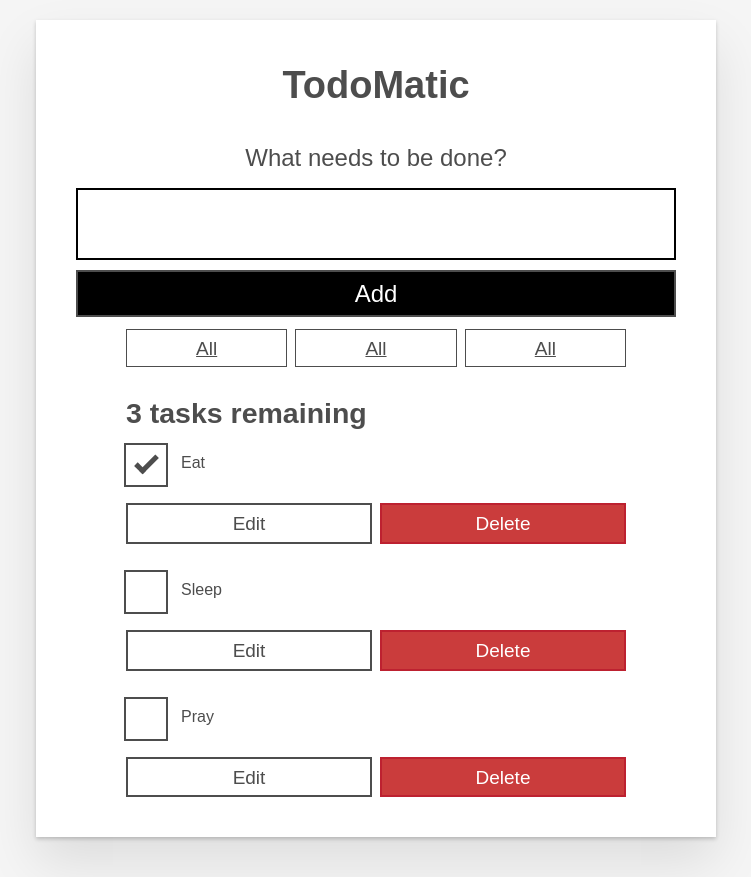
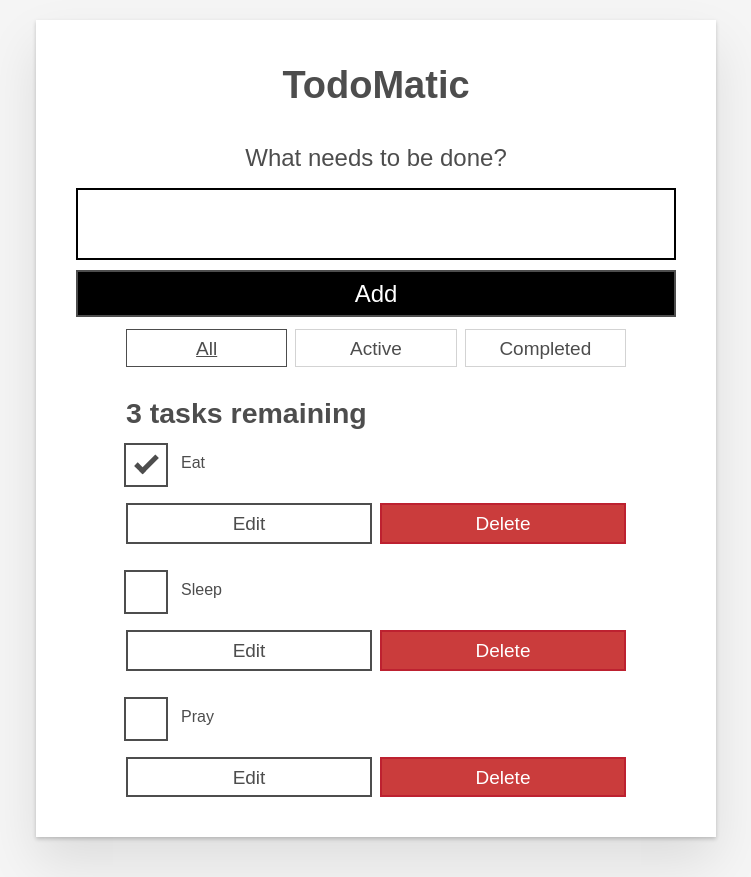
Before and after one commit to CalderonVasquez/things-to-buy, a React (Vite) app: page / in a window 1280 px wide. Shown: the whole page, without its empty margins (264-1015 px from the left). Built offline with nearby package versions, Linux system fonts and the light colour scheme.

Commit message:
add filterButton functionality

```diff
--- a/src/App.jsx
+++ b/src/App.jsx
@@ -5,8 +5,17 @@ import Form from "./components/Form";
 import FilterButton from "./components/FilterButton";
 import { nanoid } from "nanoid"
 
+const FILTER_MAP = {
+  All: () => true,
+  Active: (task) => !task.completed,
+  Completed: (task) => task.completed,
+}
+
+const FILTER_NAME = Object.keys(FILTER_MAP)
+
 const App = (props) => {
   const [tasks, setTasks] = useState(props.tasks)
+  const [filter, setFilter] = useState("All")
 
   const addTask = (name) => {
     const newTasks = { id: `todo-${nanoid()}`, name, completed: false }
@@ -27,7 +36,9 @@ const App = (props) => {
     setTasks(remainingTasks => remainingTasks.filter(task => id !== task.id))
   }
 
-  const taskList = tasks.map(task =>
+  const taskList = tasks
+    .filter(FILTER_MAP[filter])
+    .map(task =>
     <Todo
       key={task.id}
       name={task.name}
@@ -39,6 +50,15 @@ const App = (props) => {
     />
   )
 
+  const filterList = FILTER_NAME.map(name =>
+    <FilterButton
+      key={name}
+      name={name}
+      isPressed={name === filter}
+      setFilter={() => setFilter(name)}
+    />
+  )
+
   const taskNoun = taskList.length === 1 ? "task" : "tasks";
   const headingText = `${taskList.length} ${taskNoun} remaining`
 
@@ -47,9 +67,7 @@ const App = (props) => {
       <h1>TodoMatic</h1>
       <Form addTask={addTask} />
       <div className="filters btn-group stack-exception">
-        <FilterButton />
-        <FilterButton />
-        <FilterButton />
+        {filterList}
       </div>
       <h2 id="list-heading">{headingText}</h2>
       <ul
--- a/src/components/FilterButton.jsx
+++ b/src/components/FilterButton.jsx
@@ -1,9 +1,14 @@
+/* eslint-disable react/prop-types */
 
-const FilterButton = () => {
+const FilterButton = ({name, isPressed, setFilter}) => {
     return (
-        <button type="button" className="btn toggle-btn" aria-pressed="true">
+        <button
+            type="button"
+            className="btn toggle-btn"
+            aria-pressed={isPressed}
+            onClick={setFilter}>
             <span className="visually-hidden">Show </span>
-            <span>all</span>
+            <span>{name}</span>
             <span className="visually-hidden"> tasks</span>
         </button>
     )
```
